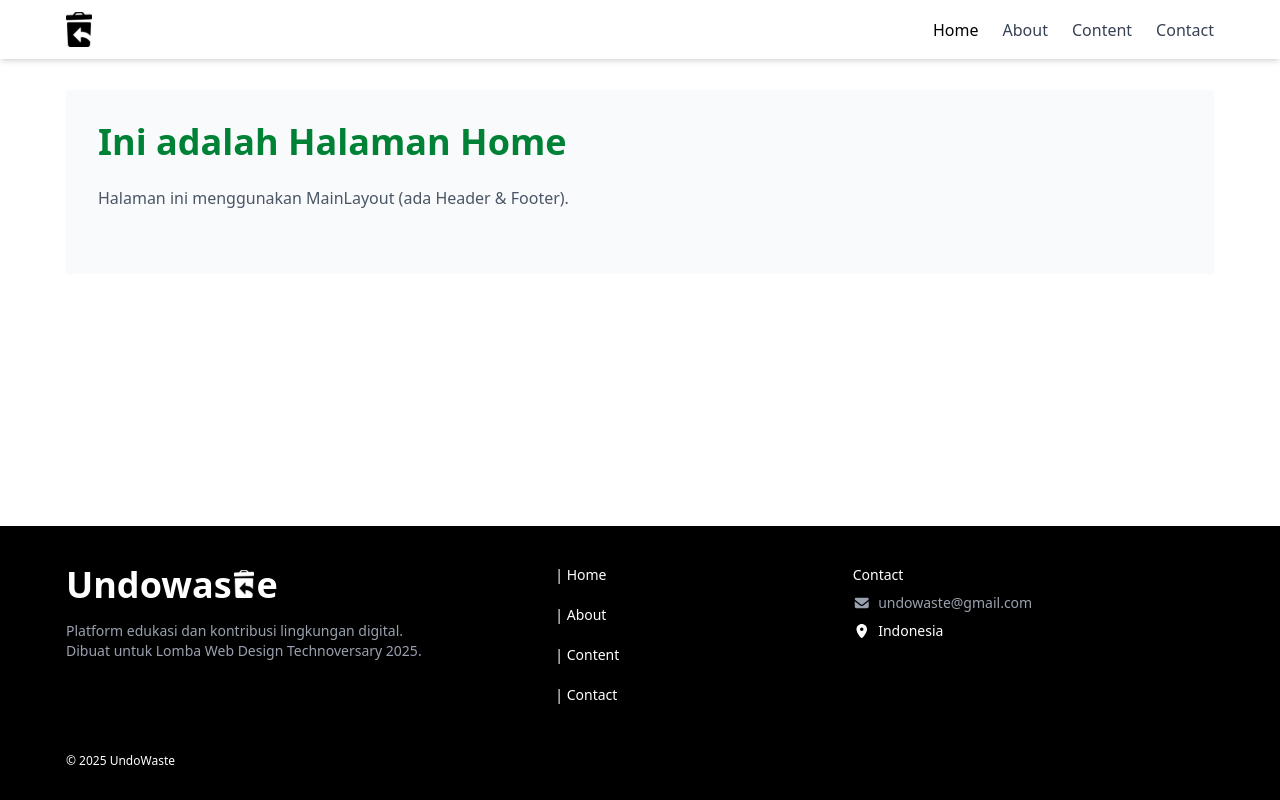
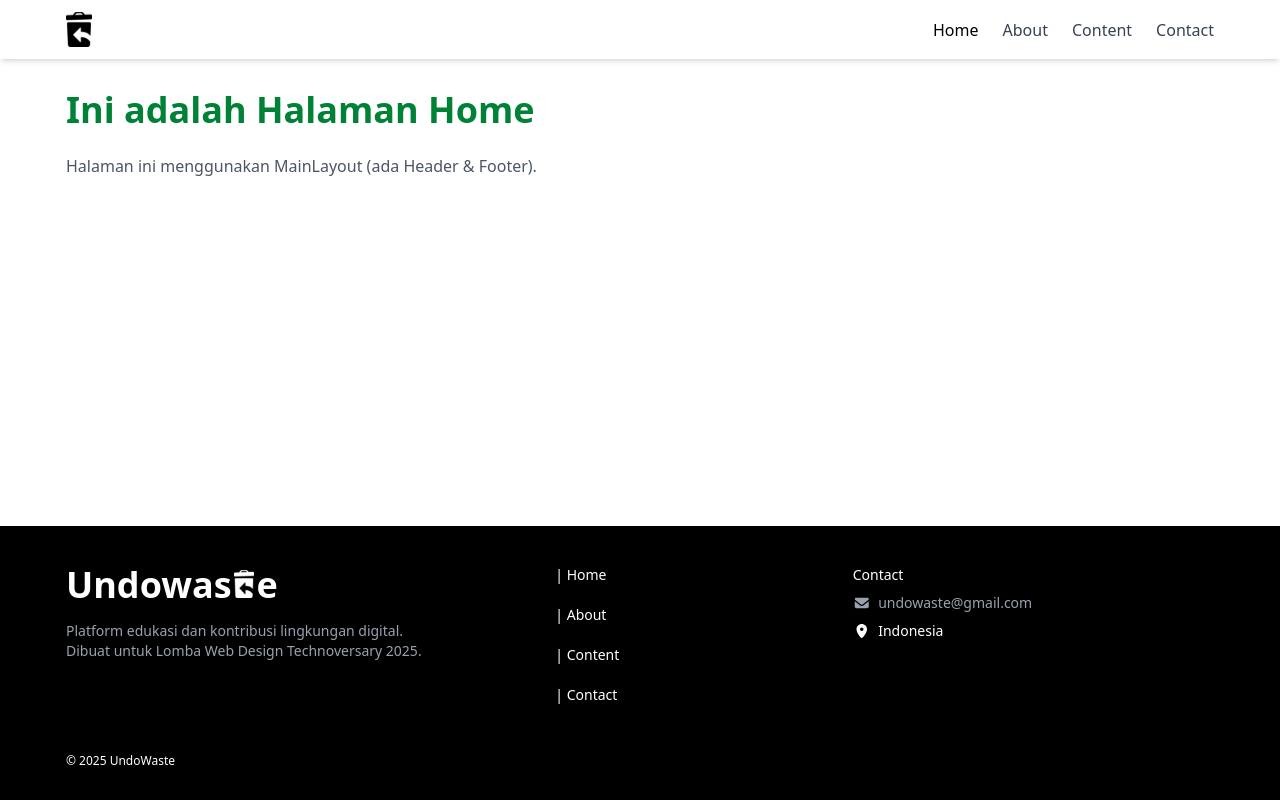
Before and after one commit to AkbarFelda/undowaste, a React (Vite) app: page /home in a window 1280 px wide. Built offline with nearby package versions, Linux system fonts and the light colour scheme.

Commit message:
style:[AF] update Home component styling for improved layout

```diff
--- a/src/pages/Home.jsx
+++ b/src/pages/Home.jsx
@@ -2,7 +2,7 @@ import React from 'react';
 
 function Home() {
   return (
-    <div className="p-8 bg-gray-50 min-h-full">
+    <div className=" bg-white min-h-full">
       <h1 className="text-4xl font-extrabold text-green-700 mb-6">
         Ini adalah Halaman Home
       </h1>
```
